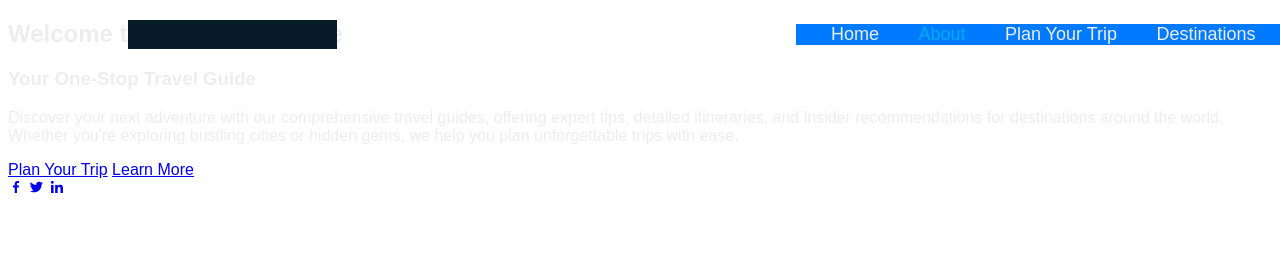
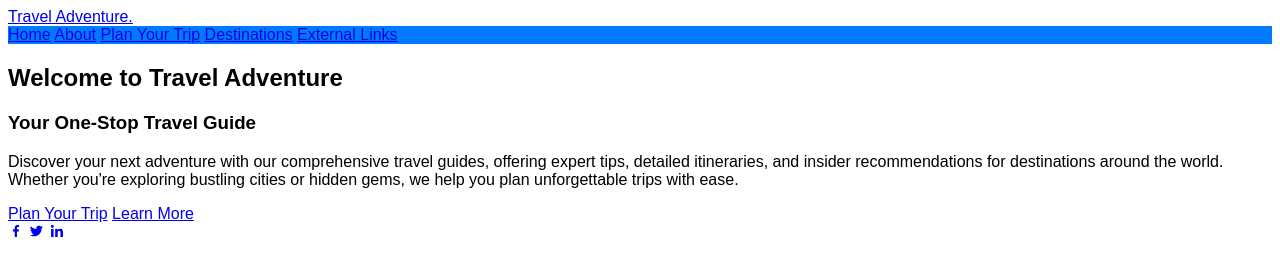
Before and after one commit to unaza5490/Travel-Final, a plain HTML site: page about.html in a window 1280 px wide. Drawn offline with nearby package versions, Linux system fonts and the light colour scheme.

Commit message:
Update styles.css

```diff
--- a/styles.css
+++ b/styles.css
@@ -31,56 +31,4 @@ footer p {
     .navbar-nav {
         text-align: center;
     }
-} */
-@import url("https://fonts.googleapis.com/css2?family=Poppins:wght@300;400;50;600;700;800;900&display=swap");
-* {
-    margin: 0;
-    padding: 0;
-    box-sizing: border-box;
-    font-family: 'Poppins' + sans-serif;
 }
-body{
-    color: #ededed
-}
-.header {
-    position: fixed;
-    top: 0;
-    left: 0;
-    width: 100%;
-    padding: 20px 10%;
-    background-color: transparent;
-    display: flex;
-    justify-content: space-between;
-    align-items: center;
-    z-index: 100;
-}
-.logo{
-    position: relative;
-    font-size: 25px;
-    color: #ededed;
-    text-decoration: none;
-    font-weight: 600;
-}
-.logo::before{
-    content: '';
-    position: absolute;
-    top: 0;
-    right: 0;
-    width: 100%;
-    height: 100%;
-    background: #081b29;
-    animation: showRight 1s ease forwards;
-    animation-delay: .4s;
-}
-.navbar a{
-    font-size: 18px;
-    color: #ededed;
-    text-decoration: none;
-    font-weight: 500;
-    margin-left: 35px;
-    transition: .3s;
-}
-.navbar a:hover ,
-.navbar a.active{
-    color: #00abf0;
-}
```
